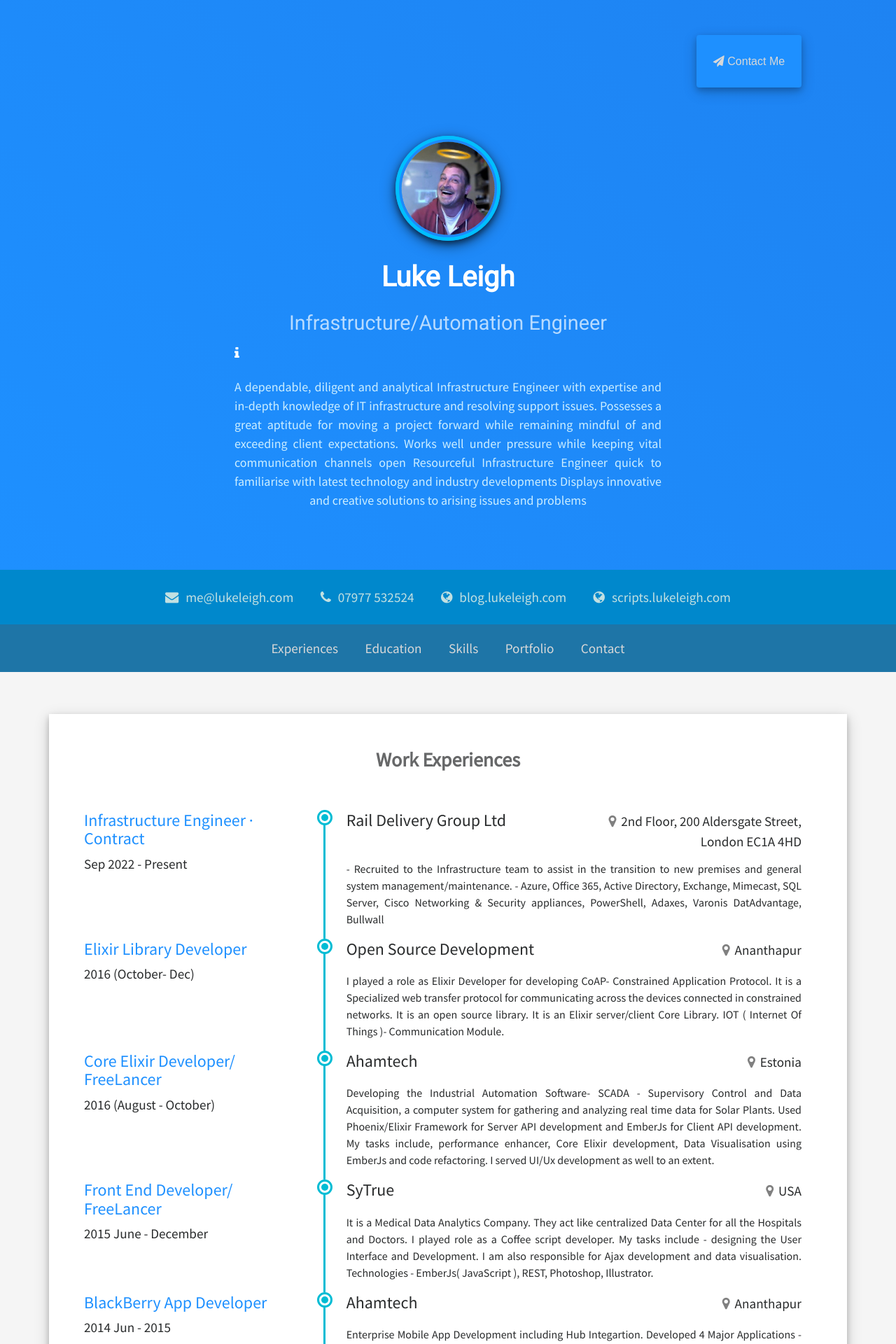
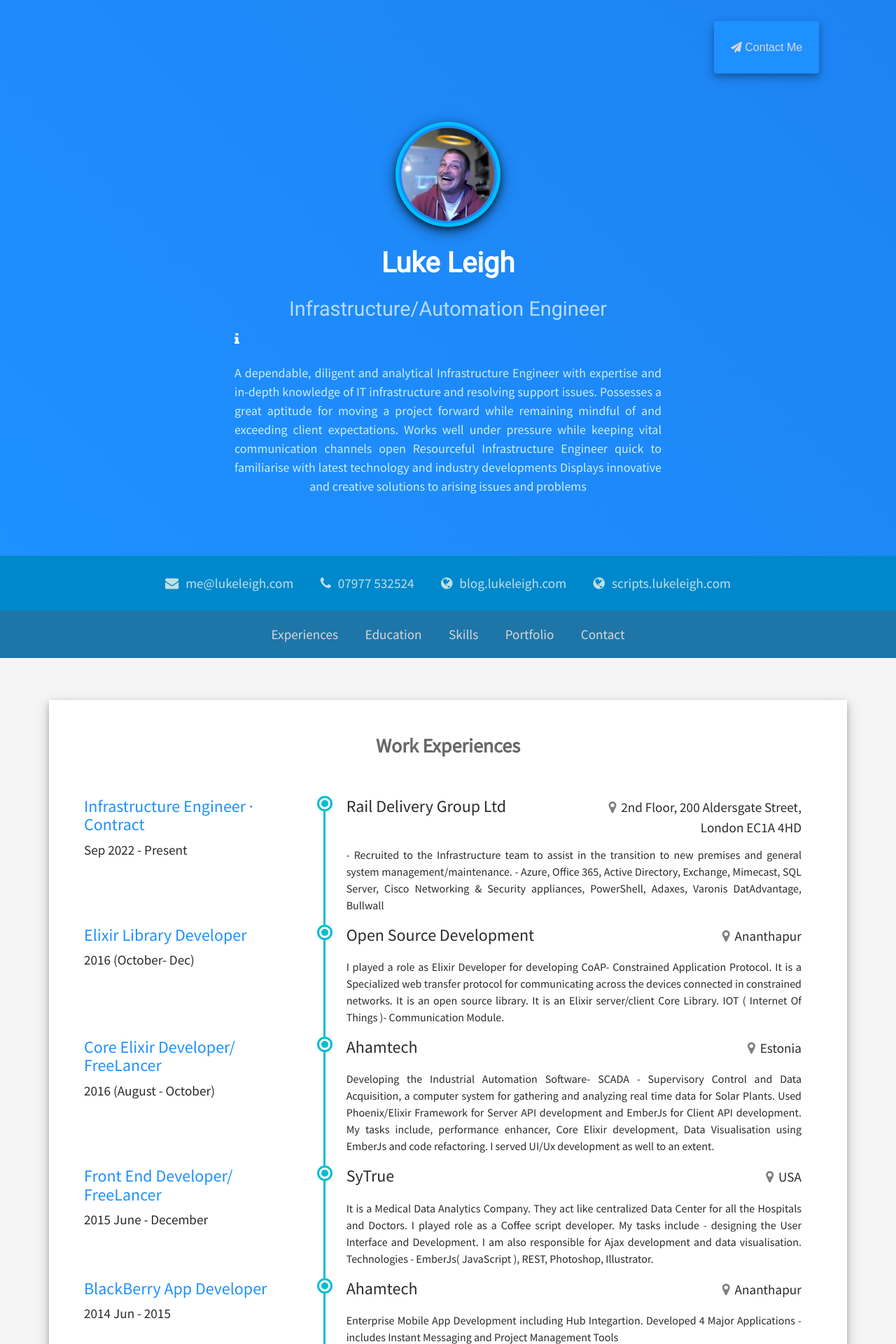
Before and after one commit to BanterBoy/jekyllcvOnline, a Jekyll site: the page built from index.html, in a window 1280 px wide. Shown: the top 1920 px of the page at 70% size. Built offline with Jekyll 4.4.1, drawn with Linux system fonts in a browser that asks for light colours; a script that is not in the unit is left out.

Commit message:
Update main.scss

```diff
--- a/css/main.scss
+++ b/css/main.scss
@@ -137,8 +137,8 @@ p {
 }
 
 #hire {
-    padding-right: 100px;
-    padding-top: 50px;
+    padding-right: 50px;
+    padding-top: 30px;
 }
 
 
@@ -148,10 +148,10 @@ p {
     width: 150px;
     height: 75px;
     text-align: center;
-    box-shadow: 0 4px 8px 0 rgba(0, 0, 0, 0.2), 0 6px 20px 0 rgba(0, 0, 0, 0.19);
+    box-shadow: 0 4px 8px 0 rgba(0, 0, 0, 0.2), 0 6px 16px 0 rgba(0, 0, 0, 0.19);
 
     &:hover {
-        box-shadow: 0 4px 8px 0 rgba(0, 0, 150, 0.5), 0 6px 20px 0 rgba(0, 0, 150, 0.5);
+        box-shadow: 0 4px 8px 0 rgba(0, 0, 150, 0.5), 0 6px 16px 0 rgba(0, 0, 150, 0.5);
 
     }
 
```
